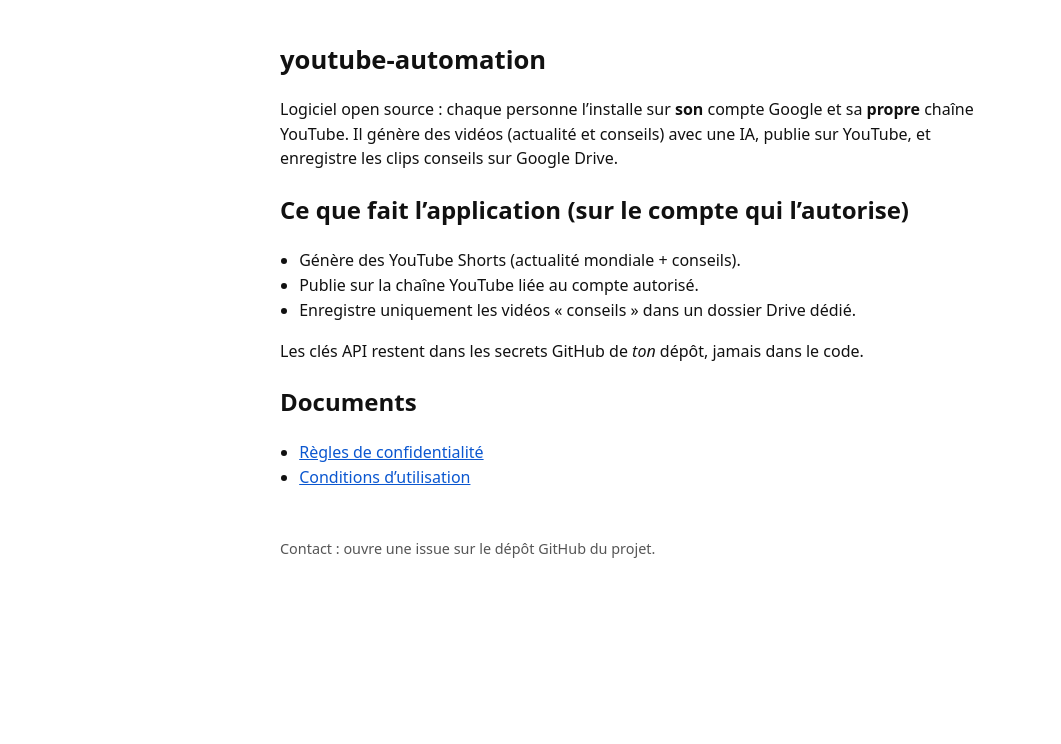
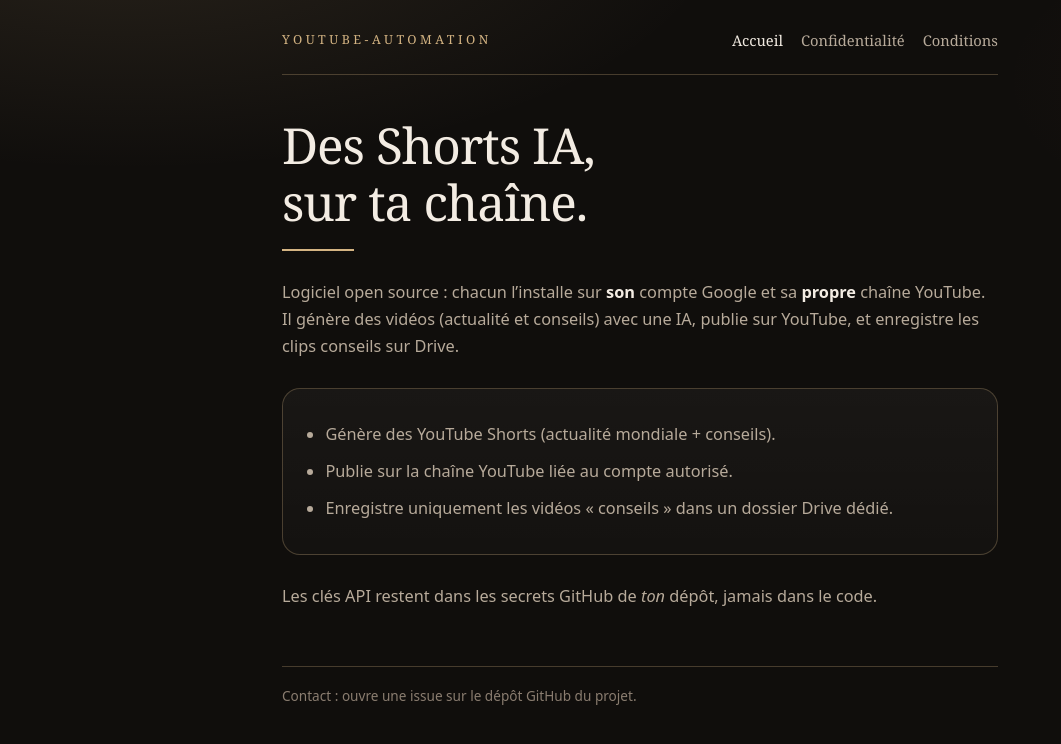
Before and after one commit to stanleystaw/youtube-automation, a website: page docs/index.html in a window 1280 px wide. Shown: the whole page, without its empty margins (0-1061 px from the left). Drawn offline with Linux system fonts and the light colour scheme.

Commit message:
style: pages légales + suppression des commentaires source
Trois pages GitHub Pages (accueil, confidentialité, conditions).
Plus de commentaires dans le code et le workflow.

```diff
--- a/docs/index.html
+++ b/docs/index.html
@@ -5,34 +5,81 @@
   <meta name="viewport" content="width=device-width, initial-scale=1" />
   <title>youtube-automation</title>
   <style>
-    body { font-family: system-ui, sans-serif; max-width: 720px; margin: 40px auto; padding: 0 20px; line-height: 1.55; color: #111; }
-    h1 { font-size: 1.6rem; }
-    a { color: #0b57d0; }
-    ul { padding-left: 1.2rem; }
-    footer { margin-top: 48px; font-size: 0.9rem; color: #555; }
+    :root {
+      --bg: #100e0c;
+      --bg2: #1a1612;
+      --ink: #f3ece3;
+      --muted: #b7aa9a;
+      --gold: #d4b483;
+      --line: rgba(212, 180, 131, 0.28);
+    }
+    * { box-sizing: border-box; }
+    html, body { margin: 0; min-height: 100%; }
+    body {
+      font-family: Georgia, "Times New Roman", serif;
+      color: var(--ink);
+      background:
+        radial-gradient(1200px 500px at 10% -10%, rgba(212,180,131,.12), transparent 50%),
+        radial-gradient(900px 400px at 110% 10%, rgba(180,90,60,.08), transparent 45%),
+        var(--bg);
+      line-height: 1.65;
+    }
+    a { color: var(--gold); text-decoration: none; }
+    a:hover { text-decoration: underline; }
+    .wrap { max-width: 760px; margin: 0 auto; padding: 28px 22px 72px; }
+    header {
+      display: flex; align-items: center; justify-content: space-between;
+      gap: 16px; padding-bottom: 22px; border-bottom: 1px solid var(--line);
+    }
+    .brand { font-size: 0.78rem; letter-spacing: 0.28em; text-transform: uppercase; color: var(--gold); }
+    nav { display: flex; gap: 18px; font-size: 0.92rem; }
+    nav a { color: var(--muted); }
+    nav a.active { color: var(--ink); }
+    h1 {
+      font-weight: 500; font-size: clamp(2rem, 5vw, 3.1rem);
+      line-height: 1.15; margin: 42px 0 18px; letter-spacing: -0.02em;
+    }
+    .rule { width: 72px; height: 2px; background: var(--gold); margin: 0 0 28px; border: 0; }
+    p, li { font-family: system-ui, sans-serif; color: var(--muted); font-size: 1.02rem; }
+    p strong, li strong { color: var(--ink); font-weight: 600; }
+    .card {
+      background: linear-gradient(180deg, rgba(255,255,255,.04), rgba(255,255,255,.02));
+      border: 1px solid var(--line); border-radius: 18px; padding: 22px 24px; margin: 28px 0;
+    }
+    ul { padding-left: 1.15rem; margin: 0; }
+    li { margin: 10px 0; }
+    footer {
+      margin-top: 56px; padding-top: 18px; border-top: 1px solid var(--line);
+      font-family: system-ui, sans-serif; font-size: 0.85rem; color: #8a7d70;
+    }
   </style>
 </head>
 <body>
-  <h1>youtube-automation</h1>
+  <div class="wrap">
+    <header>
+      <div class="brand">youtube-automation</div>
+      <nav>
+        <a class="active" href="index.html">Accueil</a>
+        <a href="privacy.html">Confidentialité</a>
+        <a href="terms.html">Conditions</a>
+      </nav>
+    </header>
+    <h1>Des Shorts IA,<br>sur ta chaîne.</h1>
+    <hr class="rule" />
     <p>
-    Logiciel open source : chaque personne l’installe sur <strong>son</strong> compte Google
+      Logiciel open source : chacun l’installe sur <strong>son</strong> compte Google
       et sa <strong>propre</strong> chaîne YouTube. Il génère des vidéos (actualité et conseils)
-    avec une IA, publie sur YouTube, et enregistre les clips conseils sur Google Drive.
+      avec une IA, publie sur YouTube, et enregistre les clips conseils sur Drive.
     </p>
-  <h2>Ce que fait l’application (sur le compte qui l’autorise)</h2>
+    <div class="card">
       <ul>
         <li>Génère des YouTube Shorts (actualité mondiale + conseils).</li>
         <li>Publie sur la chaîne YouTube liée au compte autorisé.</li>
         <li>Enregistre uniquement les vidéos « conseils » dans un dossier Drive dédié.</li>
       </ul>
+    </div>
     <p>Les clés API restent dans les secrets GitHub de <em>ton</em> dépôt, jamais dans le code.</p>
-  <h2>Documents</h2>
-  <ul>
-    <li><a href="privacy.html">Règles de confidentialité</a></li>
-    <li><a href="terms.html">Conditions d’utilisation</a></li>
-  </ul>
-  <footer>
-    Contact : ouvre une issue sur le dépôt GitHub du projet.
-  </footer>
+    <footer>Contact : ouvre une issue sur le dépôt GitHub du projet.</footer>
+  </div>
 </body>
 </html>
--- a/scripts/exchange-code.js
+++ b/scripts/exchange-code.js
@@ -24,7 +24,6 @@
     code = new URLSearchParams(raw.includes("?") ? raw.split("?")[1] : raw).get("code") || "";
   }
 } catch {
-  /* keep raw */
 }
 
 if (!code) {
--- a/src/drive.js
+++ b/src/drive.js
@@ -22,7 +22,6 @@
       });
       if (got.data?.id && !got.data.trashed) return got.data.id;
     } catch {
-      /* recreate */
     }
   }
 
--- a/src/ffmpeg.js
+++ b/src/ffmpeg.js
@@ -59,7 +59,6 @@
     try {
       fs.unlinkSync(list);
     } catch {
-      /* ignore */
     }
   }
 }
@@ -100,7 +99,6 @@
   try {
     fs.unlinkSync(silent);
   } catch {
-    /* ignore */
   }
 }
 
--- a/src/index.js
+++ b/src/index.js
@@ -281,7 +281,7 @@
       throw error;
     }
   }
-  } // fin actu
+  }
 
   await maybePublishQuote({
     ml,
@@ -648,7 +648,6 @@
   try {
     fs.unlinkSync(filePath);
   } catch {
-    /* ignore */
   }
 }
 
```
Also changed, not shown: docs/privacy.html (+53 -10 lines), docs/terms.html (+52 -5 lines), .github/workflows/daily.yml, 1 other file. Lines whose indentation alone changed are shown as unchanged.
